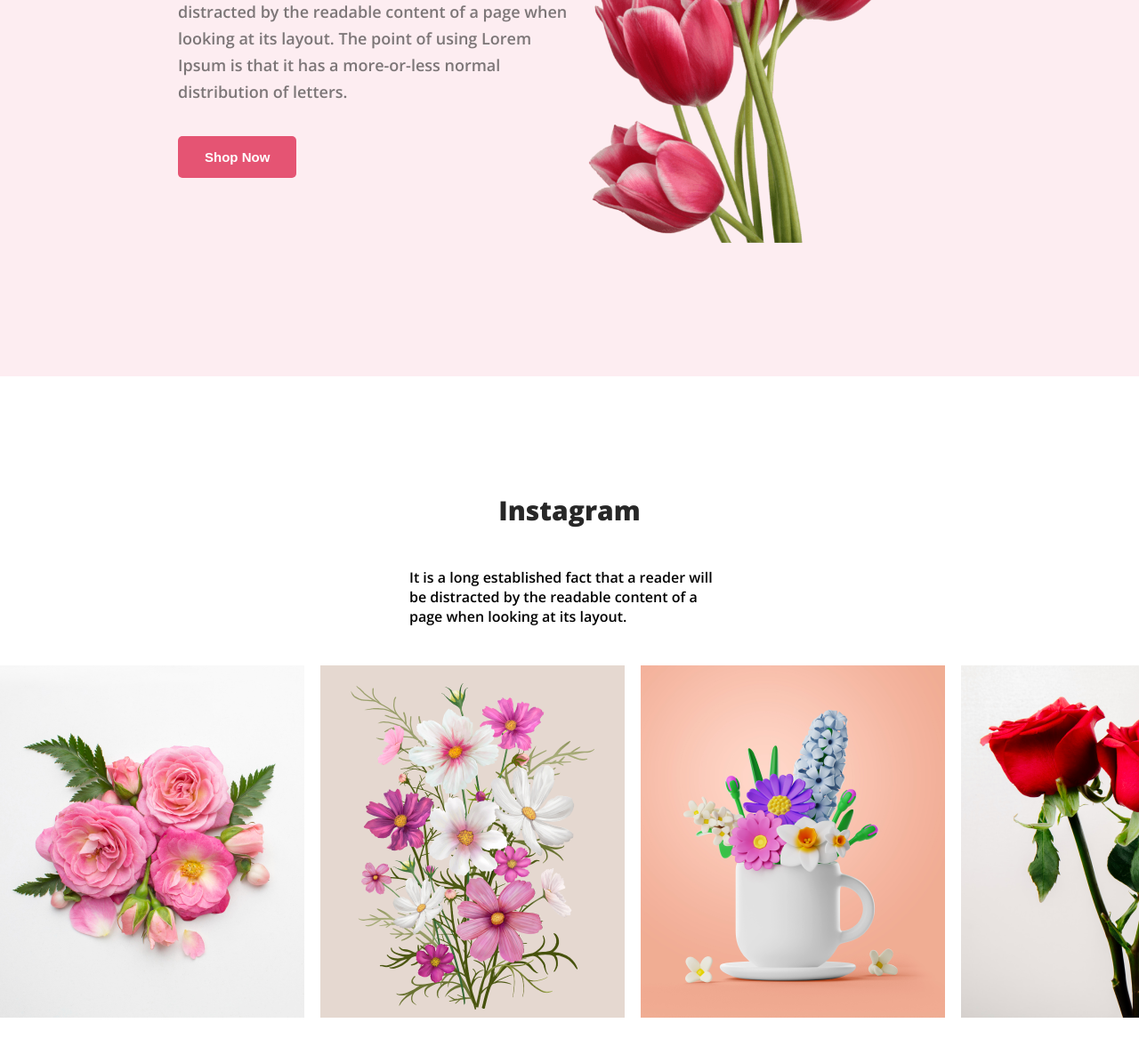
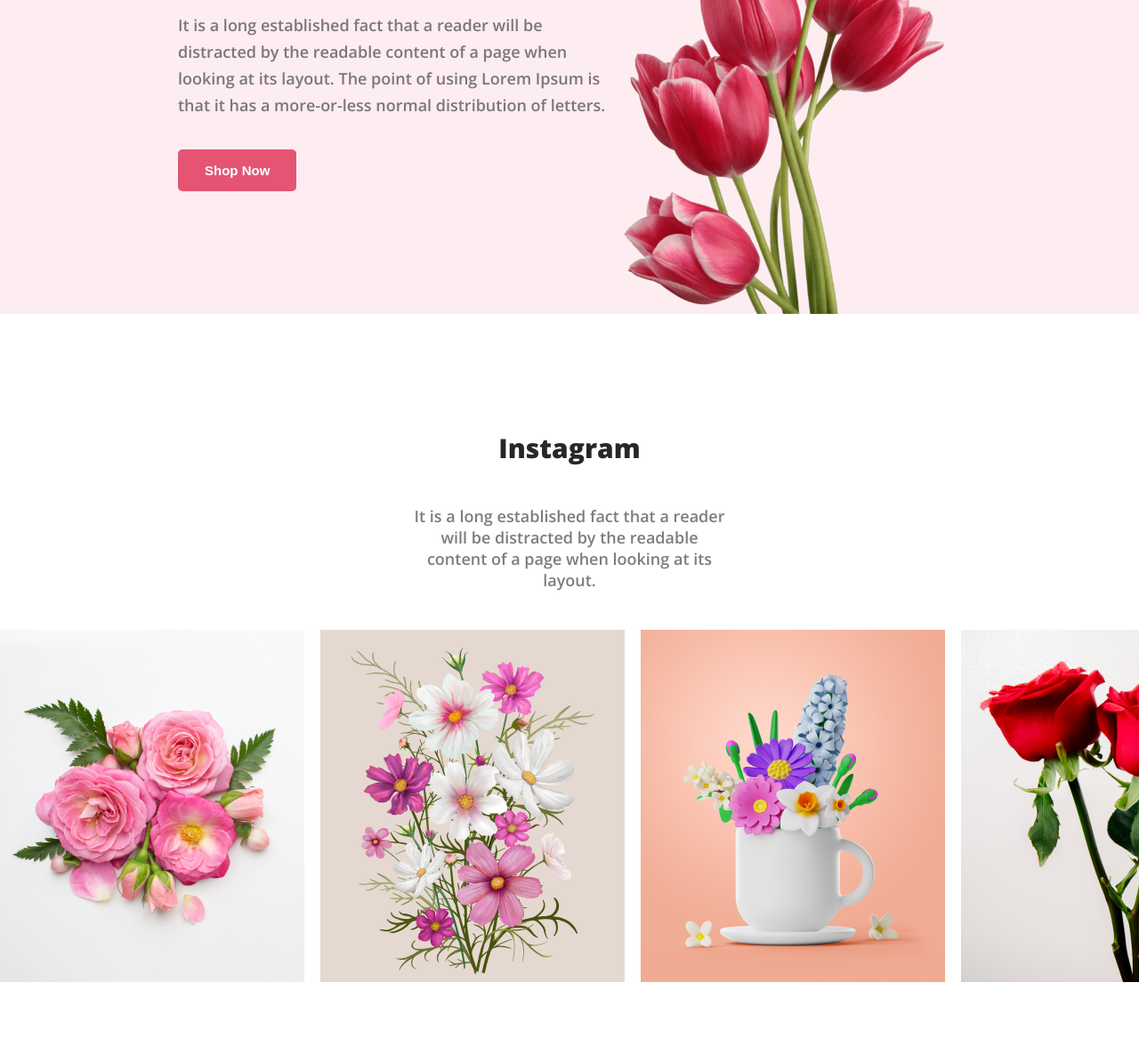
Before and after one commit to HimadriPaul24/assignment-1, a plain HTML site: page index.html in a window 1280 px wide. Shown: the part 277-1445 px from the top of the page at 89% size. After the commit the page ends 1405 px from the top, so only its background shows below. Drawn offline with nearby package versions, Linux system fonts and the light colour scheme.

Commit message:
instagram section added

```diff
--- a/styles/style.css
+++ b/styles/style.css
@@ -18,7 +18,7 @@ body {
 }
 
 .banner {
-    padding: 50px 240px 150px 200px;
+    padding: 30px 200px 0px 200px;
     display: flex;
     align-items: center;
 }
@@ -50,10 +50,13 @@ body {
 .banner-pic {
     width: 400px;
     height: 500px;
+    margin-top: 100px;
     /* height: 700px; */
 }
 
 /* instagram styles */
+main {}
+
 .section-heading {
     color: #272727;
     text-align: center;
@@ -63,18 +66,27 @@ body {
     /* margin-bottom:8px; */
 
 }
-.social-description{
+
+.social-description {
     padding: 44px 460px;
+    color: rgba(39, 39, 39, 0.60);
+    text-align: center;
+    font-size: 18px;
+    font-weight: 400;
+
 }
 
 
 
-.flower-container{
+.flower-container {
     display: flex;
     gap: 30px;
     justify-content: space-around;
+    max-width: 1440px;
+    margin: 0 auto;
 }
-.flower{
+
+.flower {
     height: 420px;
     width: 330px;
     padding: 40 200 128 200;
```
